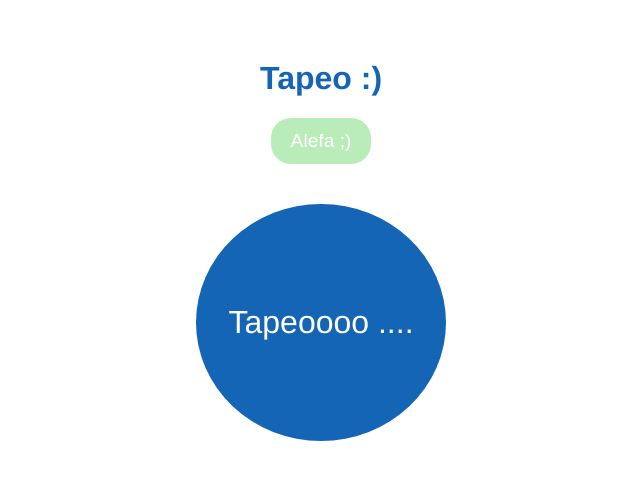
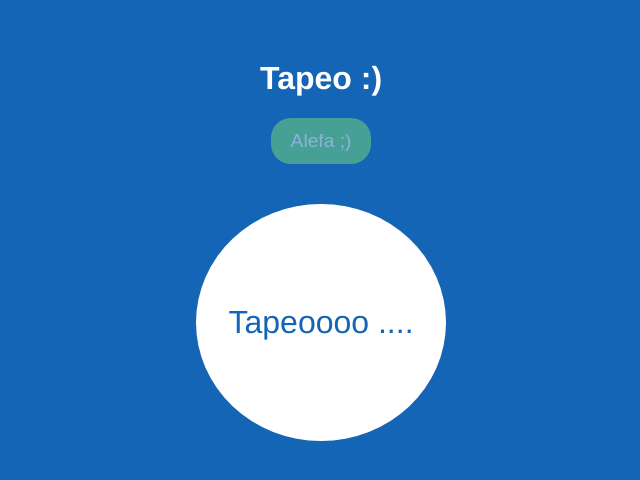
Before and after one commit to Fullfifax/tapeo, a Vue app: page / in a window 1280 px wide. Both pictures are taken after a click on the button "Alefa ;)". Shown: the top 480 px of the page, without its empty margins (319-959 px from the left). Built offline with nearby package versions, Linux system fonts and the light colour scheme.

Commit message:
add style

```diff
--- a/src/App.vue
+++ b/src/App.vue
@@ -6,6 +6,7 @@
 </template>
 
 <script>
+import '../src/assets/css/global.css';
 import Block from './components/BlockTape.vue';
 import ResultsTime from './components/ResultsTime.vue';
 
@@ -44,7 +45,7 @@ export default {
   -webkit-font-smoothing: antialiased;
   -moz-osx-font-smoothing: grayscale;
   text-align: center;
-  color: #1565b6;
+  color: white;
   margin-top: 60px;
 }
 
--- /dev/null
+++ b/src/assets/css/global.css
@@ -0,0 +1,3 @@
+body {
+    background-color: #1565b6 !important;
+}
--- a/src/components/BlockTape.vue
+++ b/src/components/BlockTape.vue
@@ -39,9 +39,9 @@ export default {
 
 <style>
 .block {
-    background-color: #1565b6;
+    background-color: white;
     border-radius : 50%;
-    color: white;
+    color: #1565b6;
     cursor: pointer;
     font-size: 2em;
     margin: 40px auto;
--- a/src/components/ResultsTime.vue
+++ b/src/components/ResultsTime.vue
@@ -27,9 +27,9 @@ export default {
 
 <style>
 .reaction {
-    background-color: #1565b6;
+    background-color: white;
     border-radius: 12px;
-    color: white;
+    color: #1565b6;
     margin: 20px auto;
     padding: 12px 16px;
     text-align: center;
```
Also changed, not shown: src/assets/tapeo.png (added).
